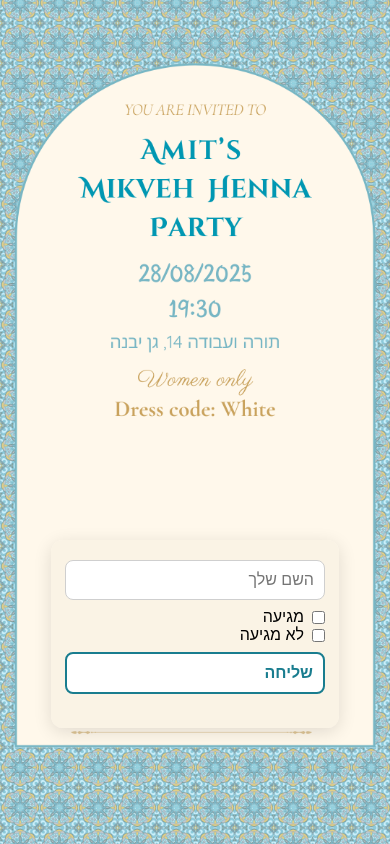
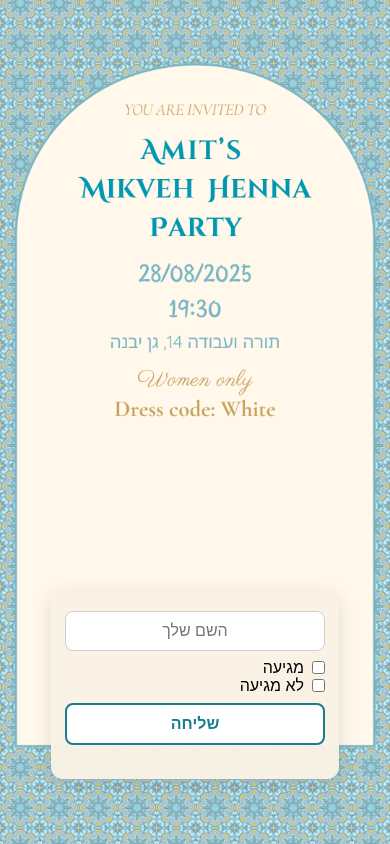
Before and after one commit to amittkatz/hennarsvp, a plain HTML site: page index.html in a window 390 px wide. Drawn offline with Linux system fonts and the light colour scheme.

Commit message:
Update index.html

```diff
--- a/index.html
+++ b/index.html
@@ -87,7 +87,7 @@
     @keyframes spin{ to{ transform:rotate(360deg);} }
     #responseMsg{ margin-top:10px; font-weight:700; font-size:14px; text-align:center; }
 
-    /* ==== MOBILE ONLY: fill screen (allow bottom crop) + place form ==== */
+    /* ==== MOBILE ONLY ==== */
   @media (max-width: 767px) {
     html, body {
       height:100svh;
@@ -100,16 +100,23 @@
       object-fit:cover;           /* fill screen, crop bottom if needed */
       object-position:top center; /* keep header/top perfect */
     }
-      /* On mobile we pin the form with a stable top; JS will skip positioning */
+    /* Form pinned a bit lower */
     .form-wrapper{
       position:fixed;
-        top:64svh;                  /* tweak 62–66svh to taste */
+      top:70svh;                  /* was 64svh → now ~1cm lower */
       left:50%;
       transform:translateX(-50%);
       width:100%;
       padding:0 16px;
     }
-      form{ max-width:260px; }
+    form{
+      max-width:260px;
+    }
+    /* Center-align the name field and submit button text */
+    input[type="text"],
+    button {
+      text-align:center;
+    }
   }
   </style>
 </head>
```
Lines whose indentation alone changed are shown as unchanged.
